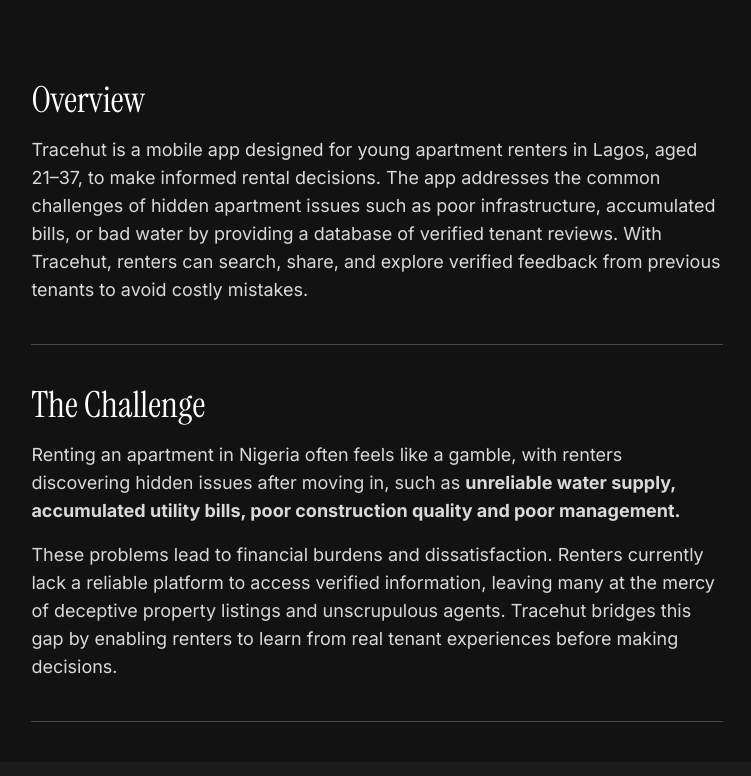
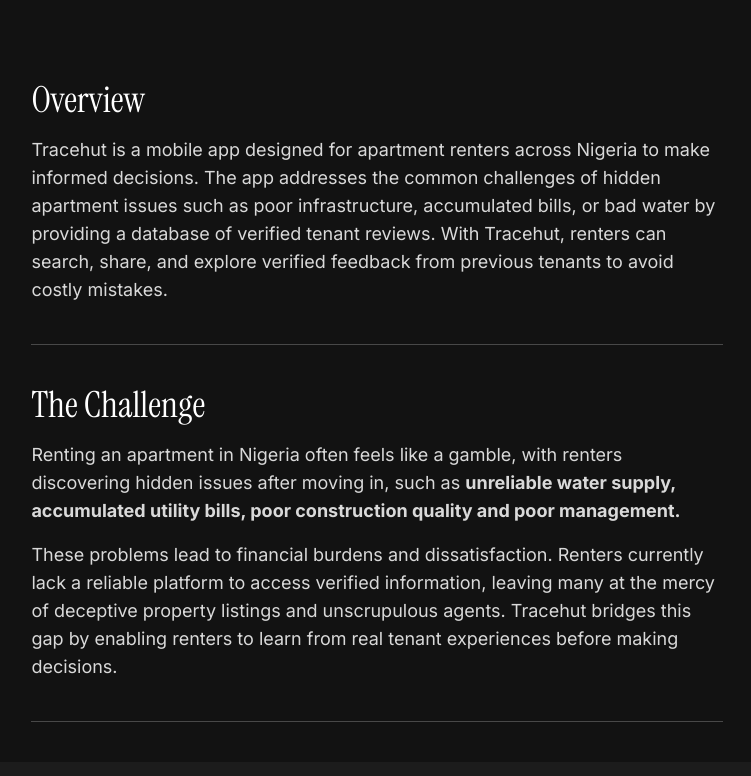
Before and after one commit to Adewole1/temi, a React (Vite) app: page /studies/tracehut in a window 1280 px wide. Shown: the part 1280-2056 px from the top of the page, without its empty margins (263-1014 px from the left). Built offline with nearby package versions, Linux system fonts and the light colour scheme.

Commit message:
Updated avatars and fixed errors

```diff
--- a/src/pages/Homepage.jsx
+++ b/src/pages/Homepage.jsx
@@ -426,7 +426,7 @@
                 </div>
               </div>
               <p className="lg:text-lg text-left">
-                Streamlining Healthcare Operations & Enhancing Patient Care.
+                Empowering Renters with verified apartment insights.
               </p>
             </div>
           </div>
--- a/src/pages/projects/PPN.jsx
+++ b/src/pages/projects/PPN.jsx
@@ -551,10 +551,10 @@
                   invaluable, and we're excited for the impact of this work."
                 </p>
                 <div className="flex flex-col items-center gap-2 lg:gap-3 2xl:gap-4">
-                  <div className="flex size-14 bg-center bg-no-repeat bg-cover bg-[url('/src/assets/images/busola.jpeg')] rounded-full"></div>
+                  <div className="flex size-14 bg-center bg-no-repeat bg-cover bg-[url('/src/assets/images/emmanuel.jpeg')] rounded-full"></div>
                   <div className="flex flex-col">
                     <p className="text-sm lg:text-base font-medium">
-                      Emmanuel Uchwa
+                      Emmanuel Uchewa
                     </p>
                     <p className="text-xs lg:text-sm">Project Manager, PPN</p>
                   </div>
--- a/src/pages/projects/Tracehut.jsx
+++ b/src/pages/projects/Tracehut.jsx
@@ -217,13 +217,13 @@
                 Overview
               </p>
               <p className="lg:text-lg text-[#d9d9d9]">
-                Tracehut is a mobile app designed for young apartment renters in
-                Lagos, aged 21–37, to make informed rental decisions. The app
-                addresses the common challenges of hidden apartment issues such
-                as poor infrastructure, accumulated bills, or bad water by
-                providing a database of verified tenant reviews. With Tracehut,
-                renters can search, share, and explore verified feedback from
-                previous tenants to avoid costly mistakes.
+                Tracehut is a mobile app designed for apartment renters across
+                Nigeria to make informed decisions. The app addresses the common
+                challenges of hidden apartment issues such as poor
+                infrastructure, accumulated bills, or bad water by providing a
+                database of verified tenant reviews. With Tracehut, renters can
+                search, share, and explore verified feedback from previous
+                tenants to avoid costly mistakes.
               </p>
             </div>
             <div className="flex w-full flex-col gap-3 lg:gap-4 2xl:gap-5 py-8 lg:py-10 2xl:py-12 border-b border-b-[#484848]">
@@ -694,7 +694,7 @@
                   engaging designs.”
                 </p>
                 <div className="flex flex-col items-center gap-2 lg:gap-3 2xl:gap-4">
-                  <div className="flex size-14 bg-center bg-no-repeat bg-cover bg-[url('/src/assets/images/busola.jpeg')] rounded-full"></div>
+                  <div className="flex size-14 bg-center grayscale bg-no-repeat bg-cover bg-[url('/src/assets/images/joshua.jpeg')] rounded-full"></div>
                   <div className="flex flex-col">
                     <p className="text-sm lg:text-base font-medium">
                       Joshua Dosubi
```
Also changed, not shown: src/assets/images/emmanuel.jpeg (added), src/assets/images/joshua.jpeg (added).
